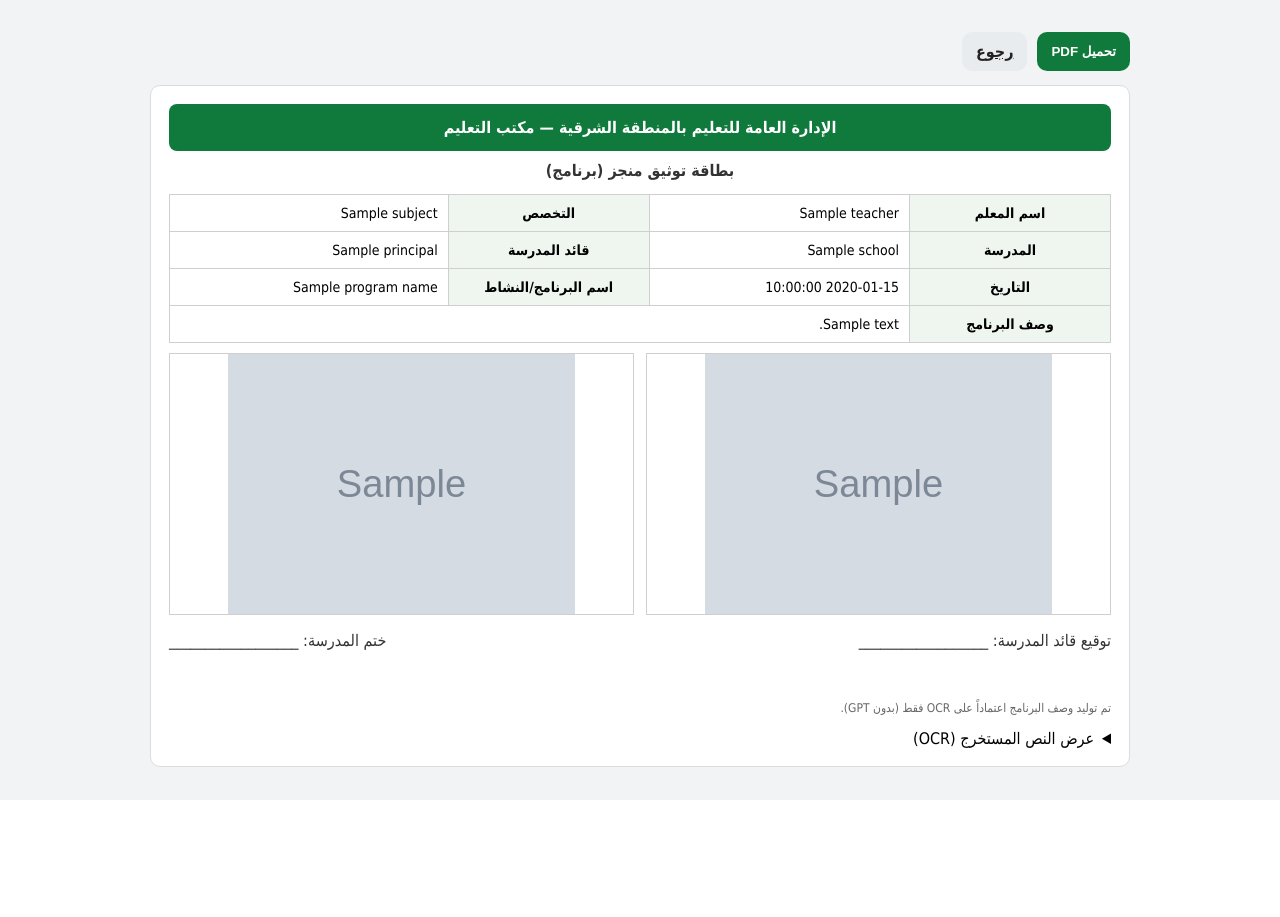
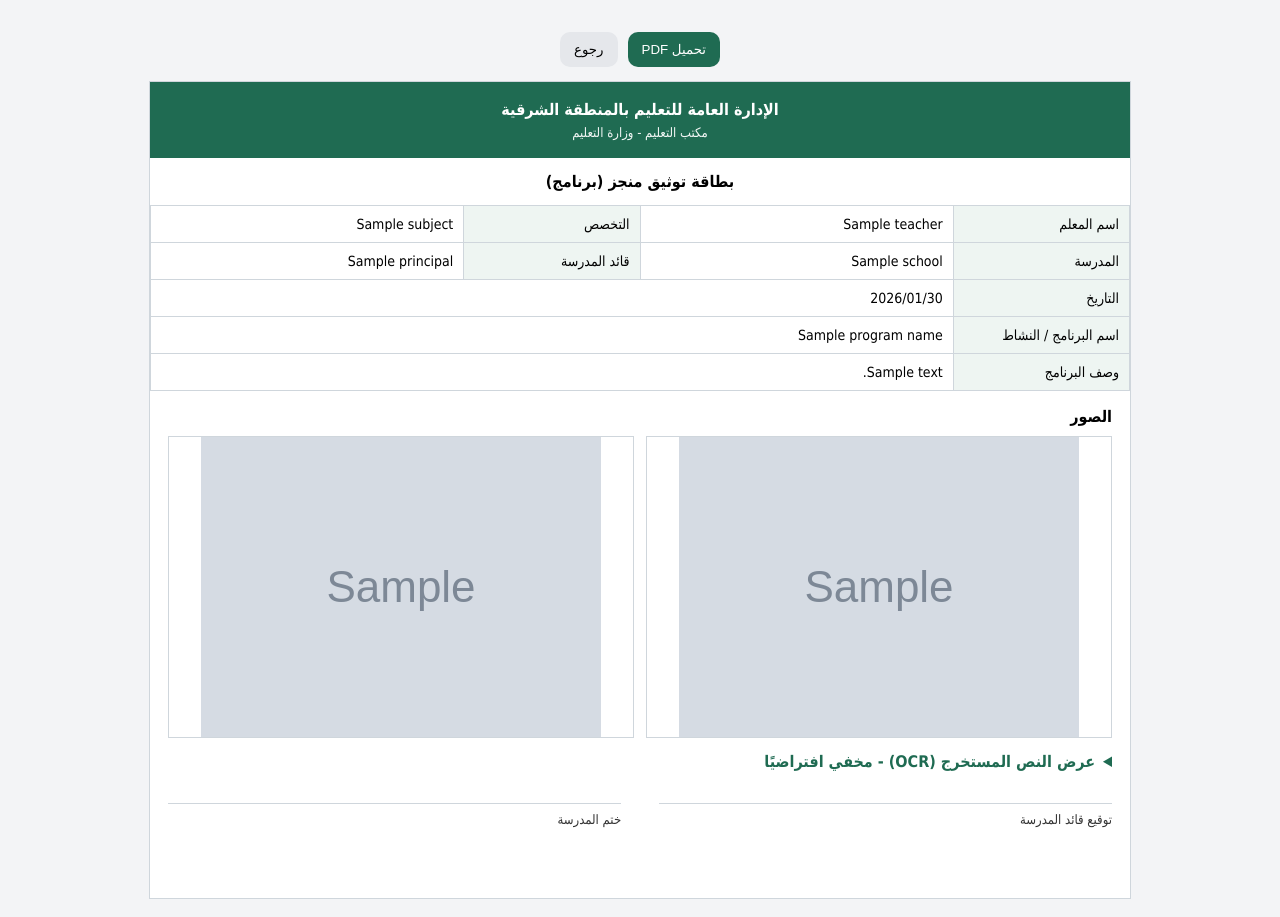
Before and after one commit to aliasiriiii/Evidence-ai, a Flask app: template templates/result.html in a window 1280 px wide. Before the commit the page ends 800 px from the top, so only its background shows below. Run offline with Flask 3, Linux system fonts and the light colour scheme; the template is opened without the code that fills it: most values are stand-ins (such as "Sample title", 1, 10 or a date in 2020); grey boxes marked "Sample" are stand-in pictures.

Commit message:
Revise styles and structure in result.html

```diff
--- a/templates/result.html
+++ b/templates/result.html
@@ -5,112 +5,122 @@
   <meta name="viewport" content="width=device-width, initial-scale=1" />
   <title>بطاقة توثيق</title>
   <style>
-    body{font-family: "Tahoma", Arial, sans-serif; background:#f2f3f5; margin:0; padding:18px}
-    .page{max-width:980px; margin:0 auto}
-    .paper{background:#fff; border:1px solid #dcdcdc; border-radius:10px; padding:18px}
-    .topbar{background:#0f7a3b; color:#fff; padding:14px 16px; border-radius:8px; text-align:center; font-weight:700}
-    .subhead{margin:10px 0 14px; text-align:center; color:#333; font-weight:700}
+    body{font-family: Tahoma, Arial; background:#f3f4f6; margin:0; padding:18px}
+    .page{max-width:980px; margin:0 auto; background:#fff; border:1px solid #cfd6dc}
+    .topbar{background:#1f6b52; color:#fff; padding:18px; text-align:center}
+    .topbar .t1{font-size:16px; font-weight:bold}
+    .topbar .t2{font-size:13px; opacity:.95; margin-top:6px}
+    .title{padding:14px 18px; text-align:center; font-weight:bold}
     table{width:100%; border-collapse:collapse; font-size:14px}
-    td, th{border:1px solid #cfcfcf; padding:10px; vertical-align:middle}
-    th{background:#eef6ef; width:180px}
-    .section-title{background:#eef6ef; font-weight:700}
-    .images{display:grid; grid-template-columns:1fr 1fr; gap:12px; margin-top:10px}
-    .imgbox{border:1px solid #cfcfcf; height:260px; display:flex; align-items:center; justify-content:center; overflow:hidden}
-    .imgbox img{max-width:100%; max-height:100%; display:block}
-    .sign{display:flex; justify-content:space-between; margin-top:16px; color:#333}
-    .sign div{width:45%; min-height:60px}
-    .actions{display:flex; gap:10px; margin:14px 0}
-    .btn{border:0; border-radius:10px; padding:10px 14px; cursor:pointer; font-weight:700}
-    .btn-primary{background:#0f7a3b; color:#fff}
-    .btn-ghost{background:#e9ecef; color:#222}
-    .muted{color:#666; font-size:12px}
+    td, th{border:1px solid #cfd6dc; padding:10px; vertical-align:middle}
+    th{background:#eef5f2; text-align:center}
+    .label{background:#eef5f2; width:18%}
+    .val{width:32%}
+    .section{padding:16px 18px}
+    .imggrid{display:grid; grid-template-columns:1fr 1fr; gap:12px}
+    .imgbox{border:1px solid #cfd6dc; min-height:220px; display:flex; align-items:center; justify-content:center}
+    .imgbox img{max-width:100%; max-height:360px; display:block}
+    .footer{display:flex; justify-content:space-between; padding:16px 18px; gap:10px}
+    .sig{width:48%; min-height:70px; border-top:1px solid #cfd6dc; padding-top:8px; font-size:13px; color:#333}
+    .btns{display:flex; justify-content:center; gap:10px; padding:14px}
+    .btn{border:0; padding:10px 14px; border-radius:10px; cursor:pointer}
+    .pdf{background:#1f6b52; color:#fff}
+    .back{background:#e5e7eb}
+    details{margin-top:14px}
+    details summary{cursor:pointer; color:#1f6b52; font-weight:bold}
+    pre{white-space:pre-wrap; background:#fafafa; border:1px dashed #ddd; padding:10px; border-radius:10px; font-size:12px}
 
-    /* OCR box (مخفي افتراضي) */
-    details{margin-top:14px}
-    .ocrbox{border:1px dashed #b8b8b8; padding:12px; border-radius:10px; background:#fafafa; white-space:pre-wrap; font-size:13px; color:#333}
-    .err{color:#b00020; font-size:12px; margin-top:6px}
-
-    /* Print */
     @media print{
       body{background:#fff; padding:0}
-      .actions, details, .muted{display:none !important}
-      .paper{border:0; border-radius:0}
+      .btns, details{display:none !important;}
+      .page{border:none}
     }
   </style>
 </head>
 <body>
-  <div class="page">
-    <div class="actions">
-      <button class="btn btn-primary" onclick="window.print()">تحميل PDF</button>
-      <a class="btn btn-ghost" href="/">رجوع</a>
+
+  <div class="btns">
+    <button class="btn pdf" onclick="window.print()">تحميل PDF</button>
+    <button class="btn back" onclick="location.href='/'">رجوع</button>
   </div>
 
-    <div class="paper">
-      <div class="topbar">الإدارة العامة للتعليم بالمنطقة الشرقية — مكتب التعليم</div>
-      <div class="subhead">بطاقة توثيق منجز (برنامج)</div>
+  <div class="page" id="card">
+    <div class="topbar">
+      <div class="t1">الإدارة العامة للتعليم بالمنطقة الشرقية</div>
+      <div class="t2">مكتب التعليم - وزارة التعليم</div>
+    </div>
+
+    <div class="title">بطاقة توثيق منجز (برنامج)</div>
 
     <table>
       <tr>
-          <th>اسم المعلم</th>
-          <td>{{ teacher or "—" }}</td>
-          <th>التخصص</th>
-          <td>{{ subject or "—" }}</td>
+        <td class="label">اسم المعلم</td>
+        <td class="val">{{ teacher }}</td>
+        <td class="label">التخصص</td>
+        <td class="val">{{ subject }}</td>
       </tr>
       <tr>
-          <th>المدرسة</th>
-          <td>{{ school or "—" }}</td>
-          <th>قائد المدرسة</th>
-          <td>{{ principal or "—" }}</td>
+        <td class="label">المدرسة</td>
+        <td class="val">{{ school }}</td>
+        <td class="label">قائد المدرسة</td>
+        <td class="val">{{ principal }}</td>
       </tr>
       <tr>
-          <th>التاريخ</th>
-          <td>{{ date or "—" }}</td>
-          <th>اسم البرنامج/النشاط</th>
-          <td>{{ program_name or "—" }}</td>
+        <td class="label">التاريخ</td>
+        <td colspan="3" id="today"></td>
       </tr>
       <tr>
-          <th class="section-title">وصف البرنامج</th>
-          <td colspan="3">{{ program_desc or "—" }}</td>
+        <td class="label">اسم البرنامج / النشاط</td>
+        <td colspan="3">{{ program_name }}</td>
+      </tr>
+      <tr>
+        <td class="label">وصف البرنامج</td>
+        <td colspan="3">{{ program_desc }}</td>
       </tr>
     </table>
 
-      <div class="images">
+    <div class="section">
+      <div style="font-weight:bold; margin-bottom:10px">الصور</div>
+      <div class="imggrid">
         <div class="imgbox">
           {% if img1_url %}
-            <img src="{{ img1_url }}" alt="صورة (1)">
+            <img src="{{ img1_url }}" alt="صورة 1">
           {% else %}
-            <span class="muted">صورة (1)</span>
+            <div>صورة (1)</div>
           {% endif %}
         </div>
         <div class="imgbox">
           {% if img2_url %}
-            <img src="{{ img2_url }}" alt="صورة (2)">
+            <img src="{{ img2_url }}" alt="صورة 2">
           {% else %}
-            <span class="muted">صورة (2)</span>
+            <div>صورة (2)</div>
           {% endif %}
         </div>
       </div>
 
-      <div class="sign">
-        <div>توقيع قائد المدرسة: __________________</div>
-        <div style="text-align:left;">ختم المدرسة: __________________</div>
+      <details>
+        <summary>عرض النص المستخرج (OCR) - مخفي افتراضيًا</summary>
+        {% if ocr1_err %}<div style="color:#b91c1c; margin-top:8px">{{ ocr1_err }}</div>{% endif %}
+        {% if ocr2_err %}<div style="color:#b91c1c; margin-top:8px">{{ ocr2_err }}</div>{% endif %}
+        <pre>{{ ocr1_text }}</pre>
+        <pre>{{ ocr2_text }}</pre>
+      </details>
     </div>
 
-      <div class="muted" style="margin-top:10px;">
-        {% if has_openai %}
-          تم توليد وصف البرنامج اعتماداً على OCR + GPT.
-        {% else %}
-          تم توليد وصف البرنامج اعتماداً على OCR فقط (بدون GPT).
-        {% endif %}
+    <div class="footer">
+      <div class="sig">توقيع قائد المدرسة</div>
+      <div class="sig">ختم المدرسة</div>
+    </div>
   </div>
 
-      <details>
-        <summary>عرض النص المستخرج (OCR)</summary>
-        <div class="ocrbox">{{ ocr_text or "لا يوجد نص مستخرج." }}</div>
-        {% if ocr1_err %}<div class="err">صورة (1): {{ ocr1_err }}</div>{% endif %}
-        {% if ocr2_err %}<div class="err">صورة (2): {{ ocr2_err }}</div>{% endif %}
-      </details>
-    </div>
-  </div>
+  <script>
+    // تاريخ ذكي تلقائي: yyyy/mm/dd
+    const d = new Date();
+    const yyyy = d.getFullYear();
+    const mm = String(d.getMonth()+1).padStart(2,'0');
+    const dd = String(d.getDate()).padStart(2,'0');
+    document.getElementById('today').textContent = `${yyyy}/${mm}/${dd}`;
+  </script>
+
 </body>
 </html>
```
Lines whose indentation alone changed are shown as unchanged.
